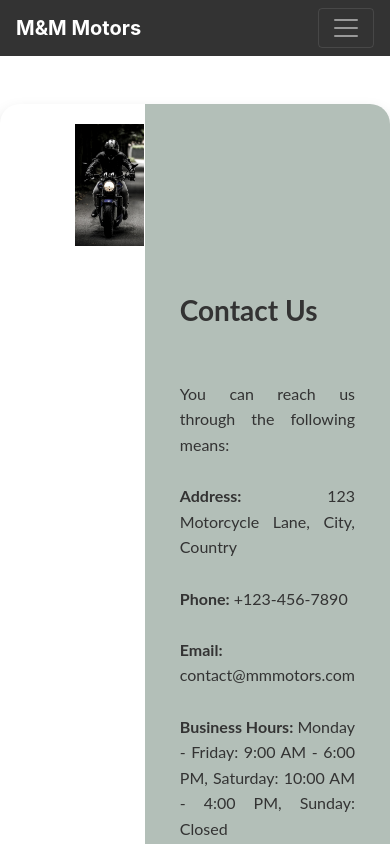
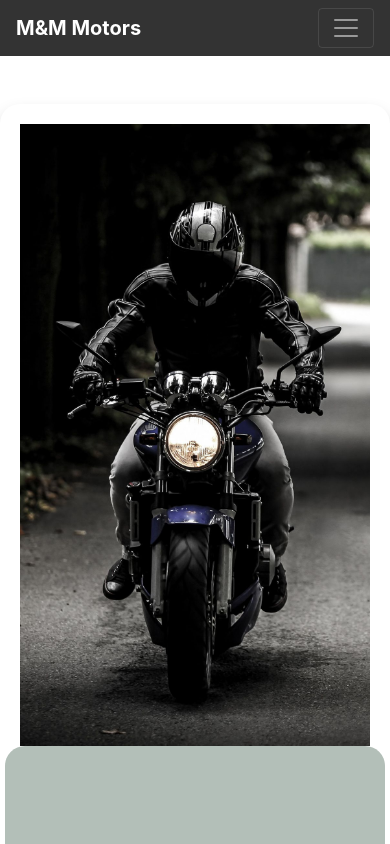
Before and after one commit to Rh4ndon/motors-web-system-project, a plain HTML site: page contact.html in a window 390 px wide. Shown: the top 844 px of the page. Drawn offline with nearby package versions, Linux system fonts and the light colour scheme.

Commit message:
fix mobile view for about and contact

```diff
--- a/contact.html
+++ b/contact.html
@@ -65,6 +65,7 @@
                         <br>
 
                         <div class="container card-body shadow mb-5 br-20 vh">
+                            <div class="row">
                                 <div class="col-md-6 box">
                                     <img src="images/rider.jpg" class="img-fluid" alt="M&M Motors Logo">
                                 </div>
@@ -85,6 +86,8 @@
                                     </p>
                                 </div>
                             </div>
+                        </div>
+
 
 
 
--- a/css/about.css
+++ b/css/about.css
@@ -1,36 +1,47 @@
+@import url('https://fonts.googleapis.com/css2?family=Open+Sans&display=swap');
 
-@import url('https://fonts.googleapis.com/css2?family=Open+Sans&display=swap');
 .container {
-  display: flex;
-  margin: 0; /* Remove default margin */
-  padding: 0; /* Remove default padding */
+    margin: 0;
+    padding: 0;
 }
-.vh{
-  height: 95vh;
+
+.vh {
+    min-height: 95vh;
 }
-.box{
 
-  background-color: white; /* Left side white background */
-  flex: 2; /* Take up equal space */
-  margin-left: 40px;
+.box {
+    background-color: white;
     padding: 0;
 }
 
 .right {
-  background-color: #B3BFB8; /* Right side grey background */
-  flex: 2; /* Take up more space */
-  margin: -20px;
+    background-color: #B3BFB8;
     padding: 20px;
 }
+
 .img-fluid {
-  width: 92%; /* Make the image responsive */
+    width: 100%;
     height: auto;
-  display: block; /* Ensure the image takes full width */
+    display: block;
 }
+
 .text-justify {
-font-family: Lato;
-src: url("https://mdn.github.io/web-fonts/LatoReg.ttf");
+    font-family: 'Lato', sans-serif;
     line-height: 1.6;
     color: #333;
     padding: 20px;
 }
+
+@media (max-width: 767px) {
+    .container {
+        flex-direction: column;
+    }
+
+    .right {
+        margin-top: 20px;
+        margin: 0;
+    }
+    .br-right-20 {
+        border-radius: 20px;
+    }
+}
```
Also changed, not shown: about.html (+4 -4 lines). Lines whose indentation alone changed are shown as unchanged.
